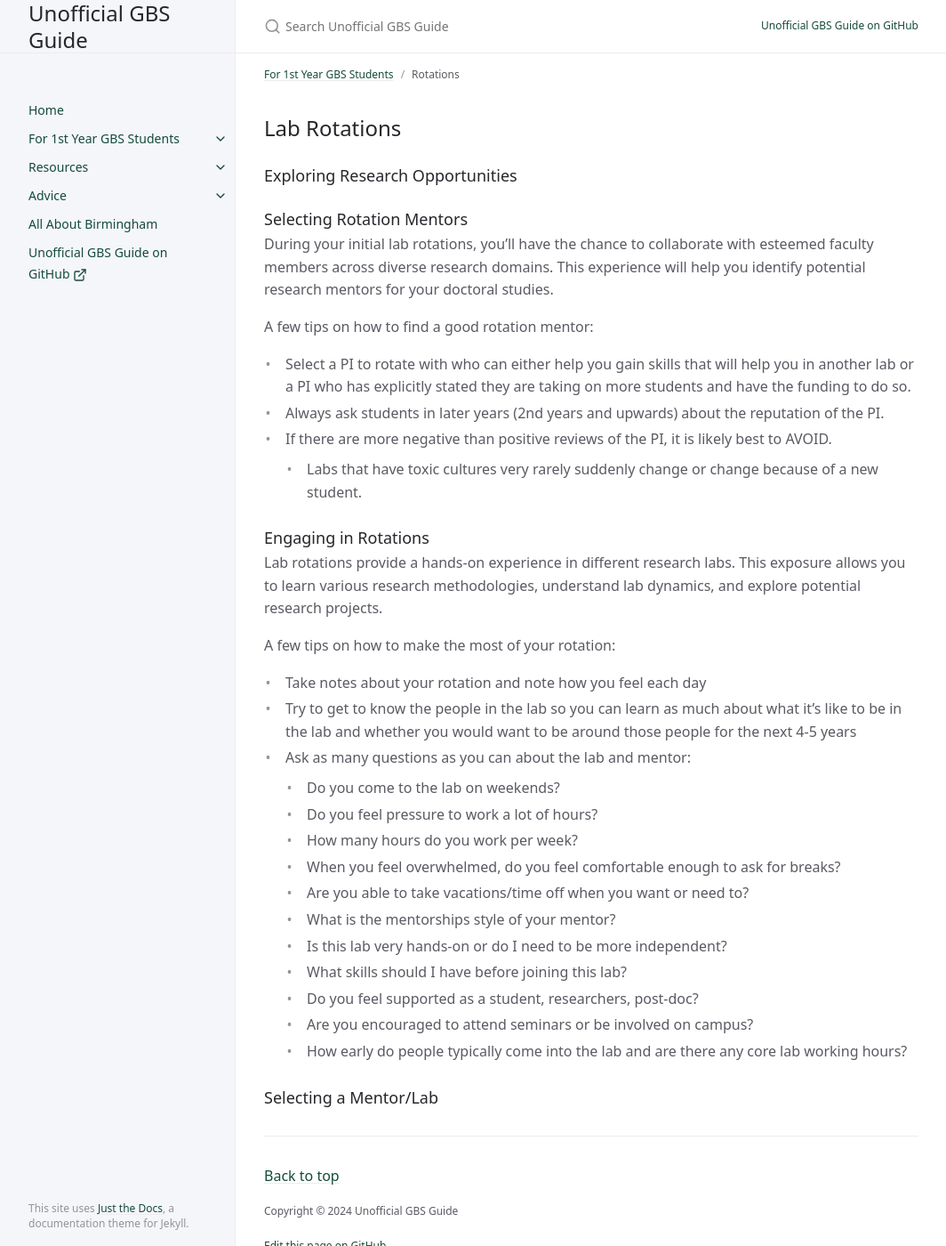
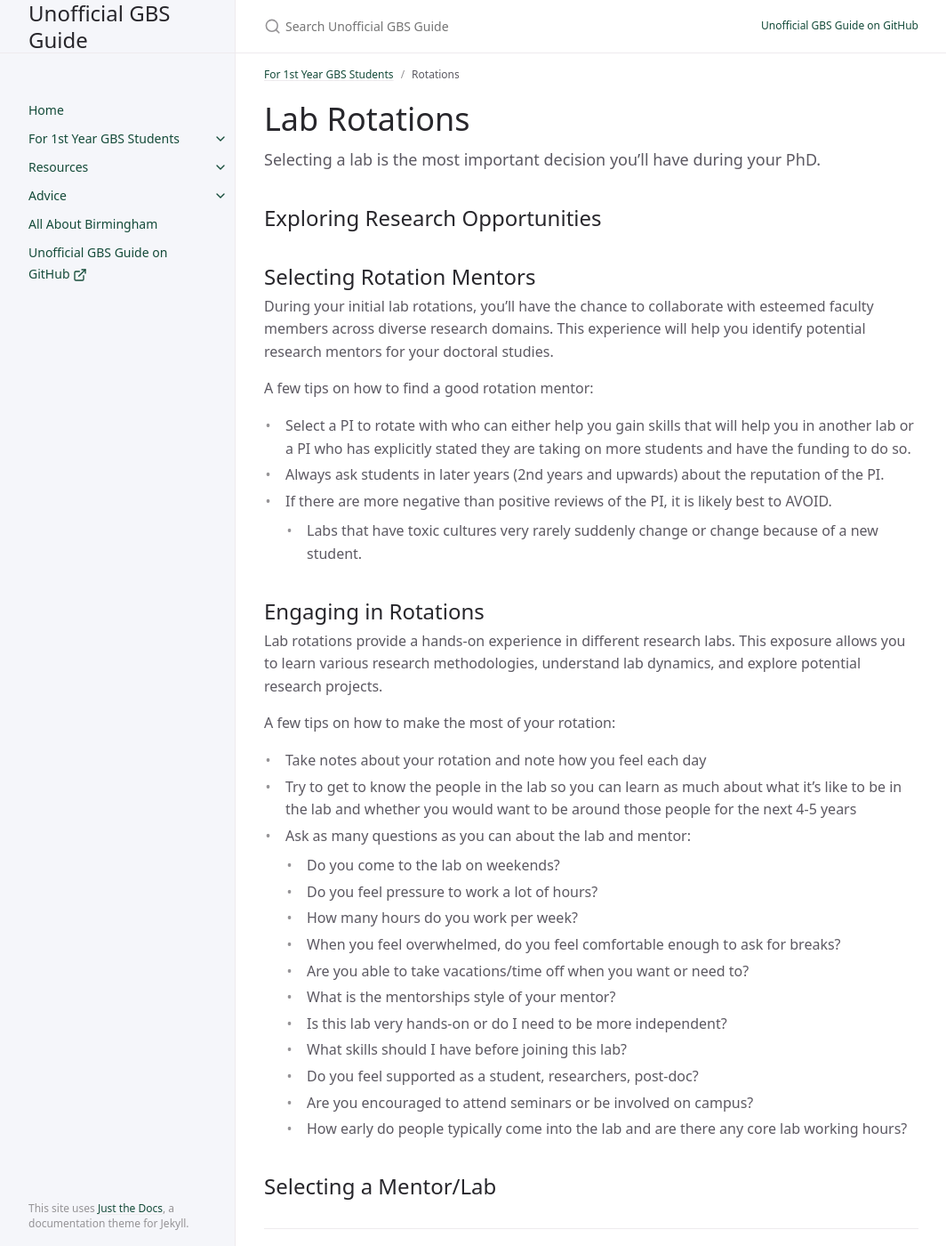
Before and after one commit to sdhutchins/gbs-guide, a Jekyll site: the page built from docs/first-years/rotations.md, in a window 1280 px wide and 1400 px high. Shown: the whole window at 89% size, without its empty margins (107-1171 px from the left). Built offline with Jekyll 4.4.1, drawn with Linux system fonts in a browser that asks for light colours; cached includes are drawn as plain includes.

Commit message:
Add rotations doc.

```diff
--- a/docs/first-years/rotations.md
+++ b/docs/first-years/rotations.md
@@ -2,14 +2,18 @@
 layout: default
 title: Rotations
 parent: For 1st Year GBS Students
-nav_order: 1
+nav_order: 3
 ---
+# Lab Rotations
 
-## Lab Rotations
+{: .no_toc }
 
-### Exploring Research Opportunities
+Selecting a lab is the most important decision you'll have during your PhD.
+{: .fs-5 .fw-300 }
 
-### Selecting Rotation Mentors
+## Exploring Research Opportunities
+
+## Selecting Rotation Mentors
 
 During your initial lab rotations, you'll have the chance to collaborate with esteemed faculty members across diverse research domains. This experience will help you identify potential research mentors for your doctoral studies.
 
@@ -20,7 +24,7 @@ A few tips on how to find a good rotation mentor:
 - If there are more negative than positive reviews of the PI, it is likely best to AVOID.
     - Labs that have toxic cultures very rarely suddenly change or change because of a new student.
 
-### Engaging in Rotations
+## Engaging in Rotations
 
 Lab rotations provide a hands-on experience in different research labs. This exposure allows you to learn various research methodologies, understand lab dynamics, and explore potential research projects.
 
@@ -41,4 +45,4 @@ A few tips on how to make the most of your rotation:
     - Are you encouraged to attend seminars or be involved on campus?
     - How early do people typically come into the lab and are there any core lab working hours?
 
-### Selecting a Mentor/Lab
+## Selecting a Mentor/Lab
```
